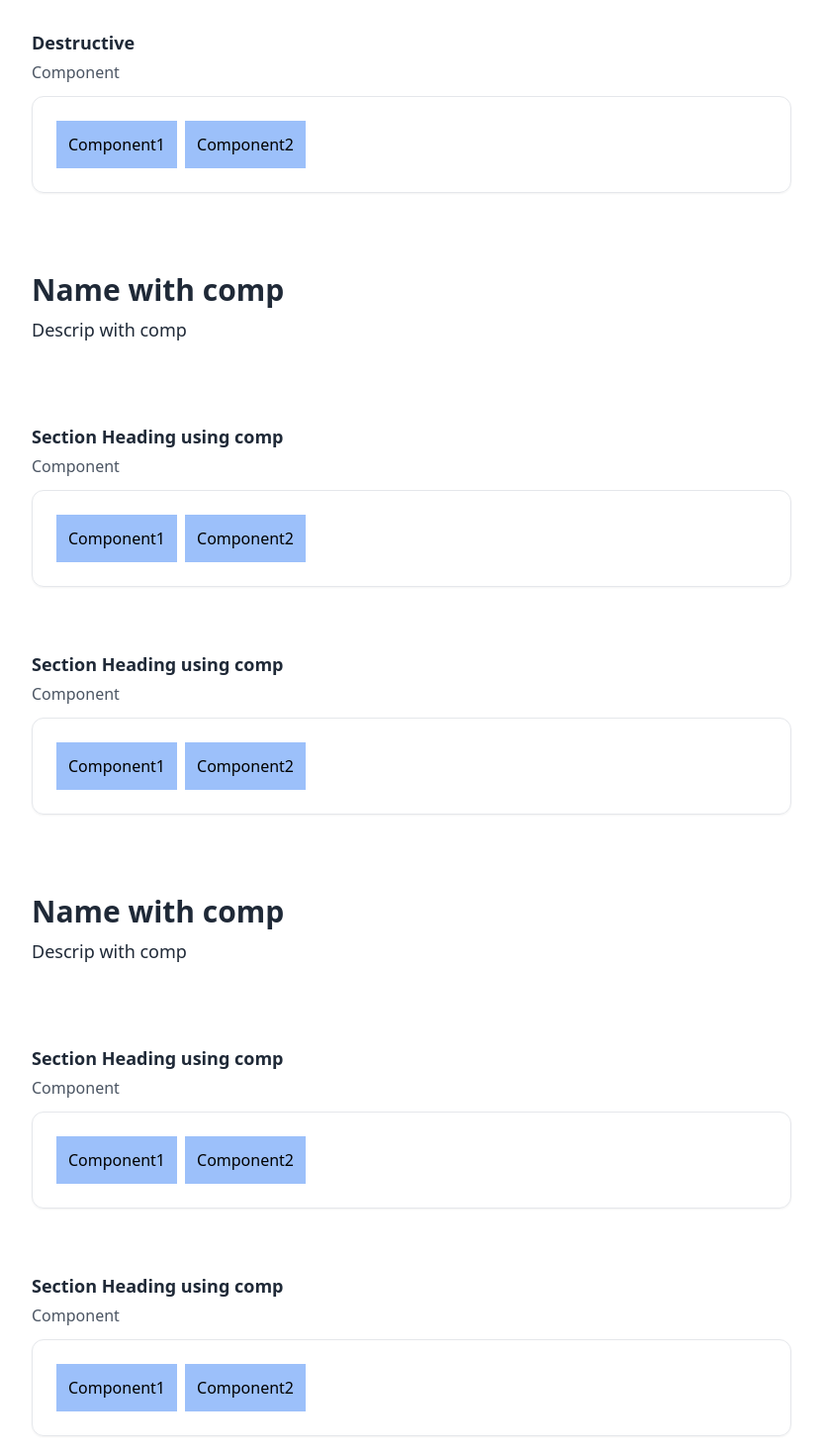
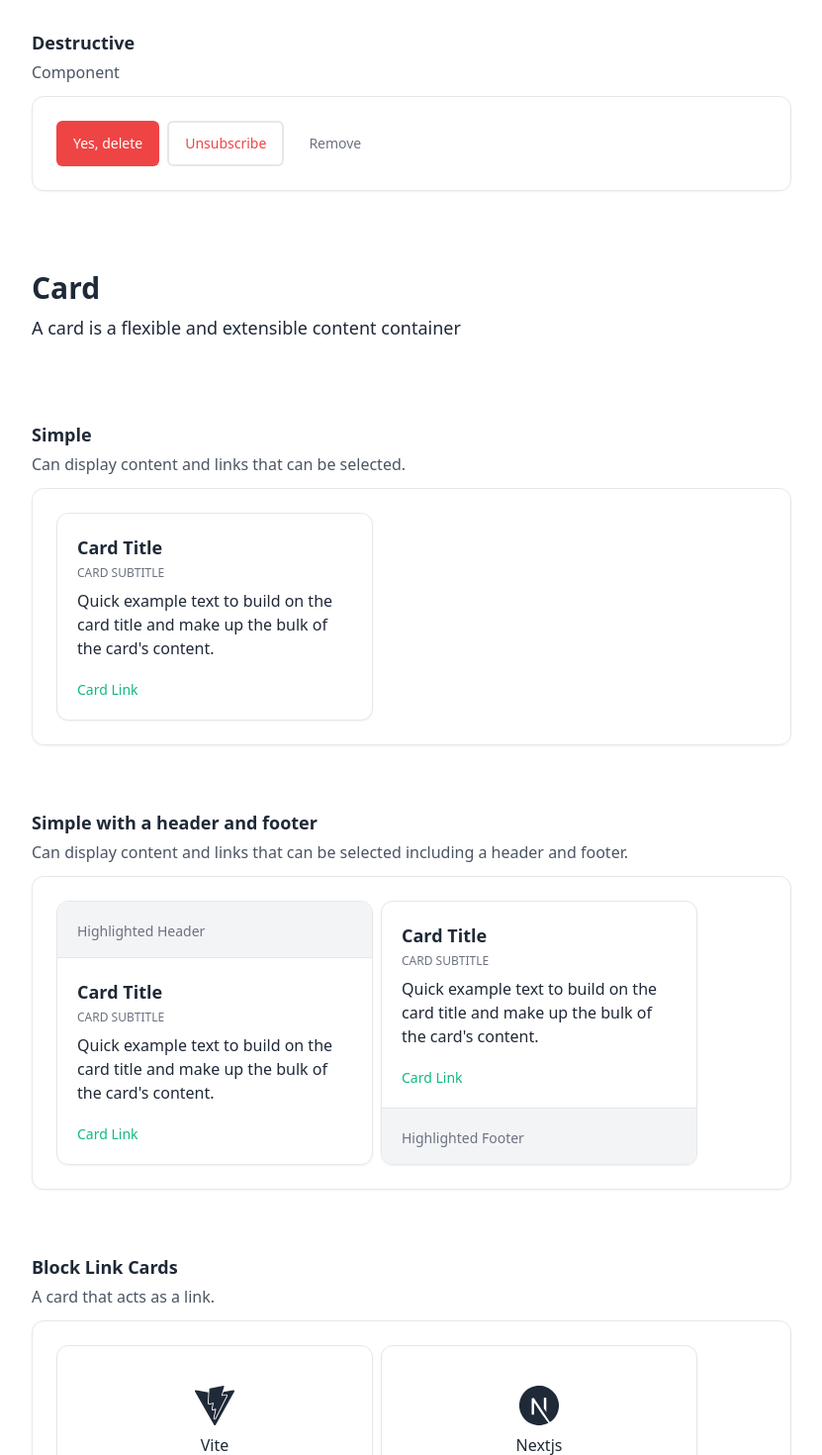
Before and after one commit to LandonHawes/ui-library, a React (Vite) app: page / in a window 1280 px wide. Shown: the part 940-2410 px from the top of the page at 99% size, without its empty margins (224-1055 px from the left). Built offline with nearby package versions, Linux system fonts and the light colour scheme.

Commit message:
added cards began inputs

```diff
--- a/package.json
+++ b/package.json
@@ -11,6 +11,7 @@
 		"preview": "vite preview"
 	},
 	"dependencies": {
+		"@tailwindcss/forms": "^0.5.7",
 		"react": "^18.2.0",
 		"react-dom": "^18.2.0",
 		"react-icons": "^4.12.0",
--- a/src/App.tsx
+++ b/src/App.tsx
@@ -2,6 +2,9 @@ import { Section } from "./components/site/Section"
 import { Container } from "./components/site/Container"
 import { Layout } from "./components/site/Layout"
 import { Button } from "./components/library/Button"
+import { BlockLinkCard, ContentCard } from "./components/library/Card"
+import { SiVite, SiNextdotjs } from "react-icons/si"
+import { Input } from "./components/library/Input"
 
 export default function App() {
 	return (
@@ -177,30 +180,102 @@ export default function App() {
 					</Button>
 				</Section>
 				<Section title="Destructive" description="Component">
-					<div className="bg-blue-500/50 p-3">Component1</div>
-					<div className="bg-blue-500/50 p-3">Component2</div>
+					<Button
+						colors={{
+							bg: "bg-red-500",
+							hoverBg: "hover:bg-red-600",
+							focusRing: "focus:ring-red-500",
+						}}
+					>
+						Yes, delete
+					</Button>
+					<Button
+						variant="secondary"
+						colors={{
+							text: "text-red-500",
+							hoverBg: "hover:bg-red-500",
+							focusRing: "focus:ring-red-500",
+							hoverBorder: "hover:border-red-500",
+						}}
+					>
+						Unsubscribe
+					</Button>
+					<Button
+						variant="tertiary"
+						colors={{
+							text: "text-gray-500",
+							hoverText: "hover:text-gray-700",
+							focusRing: "focus:ring-gray-500",
+						}}
+					>
+						Remove
+					</Button>
 				</Section>
 			</Container>
 
-			<Container title="Name with comp" description="Descrip with comp">
-				<Section title="Section Heading using comp" description="Component">
-					<div className="bg-blue-500/50 p-3">Component1</div>
-					<div className="bg-blue-500/50 p-3">Component2</div>
+			<Container
+				title="Card"
+				description="A card is a flexible and extensible content container"
+			>
+				<Section
+					title="Simple"
+					description="Can display content and links that can be selected."
+				>
+					{/* simple Card */}
+					<ContentCard
+						title="Card Title"
+						subtitle="Card subtitle"
+						plaintext="Quick example text to build on the card title and make up the bulk of the card's content."
+						link={{ url: "#", text: "Card Link" }}
+					></ContentCard>
 				</Section>
-				<Section title="Section Heading using comp" description="Component">
-					<div className="bg-blue-500/50 p-3">Component1</div>
-					<div className="bg-blue-500/50 p-3">Component2</div>
+				<Section
+					title="Simple with a header and footer"
+					description="Can display content and links that can be selected including a header and footer."
+				>
+					{/* simple Card */}
+					<ContentCard
+						header="Highlighted Header"
+						title="Card Title"
+						subtitle="Card subtitle"
+						plaintext="Quick example text to build on the card title and make up the bulk of the card's content."
+						link={{ url: "#", text: "Card Link" }}
+					></ContentCard>
+					<ContentCard
+						title="Card Title"
+						subtitle="Card subtitle"
+						plaintext="Quick example text to build on the card title and make up the bulk of the card's content."
+						link={{ url: "#", text: "Card Link" }}
+						footer="Highlighted Footer"
+					></ContentCard>
+				</Section>
+				<Section
+					title="Block Link Cards"
+					description="A card that acts as a link."
+				>
+					<BlockLinkCard url="https://vitejs.dev/" text="Vite">
+						<SiVite className="h-10 w-10" />
+					</BlockLinkCard>
+					<BlockLinkCard url="https://nextjs.org/" text="Nextjs">
+						<SiNextdotjs className="h-10 w-10" />
+					</BlockLinkCard>
 				</Section>
 			</Container>
-
-			<Container title="Name with comp" description="Descrip with comp">
-				<Section title="Section Heading using comp" description="Component">
-					<div className="bg-blue-500/50 p-3">Component1</div>
-					<div className="bg-blue-500/50 p-3">Component2</div>
+			<Container
+				title="Inputs"
+				description="An input is a field used to elicit a response from a user."
+			>
+				<Section title="Basic" description="Basic input with a placeholder.">
+					{/* basic input */}
+					<Input type="text" placeholder="Placeholder" />
+					{/* disabled basic */}
+					<Input type="text" placeholder="Placeholder but disabled" disabled />
 				</Section>
-				<Section title="Section Heading using comp" description="Component">
-					<div className="bg-blue-500/50 p-3">Component1</div>
-					<div className="bg-blue-500/50 p-3">Component2</div>
+				<Section title="Label" description="Input with a label.">
+					{/* simple Card */}
+				</Section>
+				<Section title="Description" description="Input with a description.">
+					{/*  */}
 				</Section>
 			</Container>
 		</Layout>
--- /dev/null
+++ b/src/components/library/Card.tsx
@@ -0,0 +1,106 @@
+import { twMerge } from "tailwind-merge"
+
+// Types for the props that will be passed to this component
+
+type CardContainerProps = React.HTMLAttributes<HTMLDivElement>
+
+export const CardContainer: React.FC<CardContainerProps> = ({
+	className,
+	children,
+	...props
+}) => {
+	// Base classes
+	const baseClasses: string = "rounded-xl border bg-white shadow-sm"
+
+	const mergeClasses = twMerge([baseClasses, className])
+
+	return (
+		<div className="w-full max-w-xs" {...props}>
+			<div className={mergeClasses}>{children}</div>
+		</div>
+	)
+}
+
+// Card for displaying Content
+export const ContentCard = ({
+	header,
+	footer,
+	title,
+	subtitle,
+	plaintext,
+	link,
+	children,
+}: {
+	header?: string
+	footer?: string
+	title?: string
+	subtitle?: string
+	plaintext?: string
+	link?: {
+		url: string
+		text: string
+	}
+	children?: React.ReactNode
+}) => {
+	return (
+		<CardContainer>
+			{header && (
+				<div className="rounded-t-xl border-b bg-gray-100 px-4 py-3 md:px-5 md:py-4">
+					<p className="mt-1 text-sm text-gray-500">{header}</p>
+				</div>
+			)}
+
+			<div className="flex flex-col p-4 md:p-5">
+				{title && <h3 className="text-lg font-bold text-gray-800">{title}</h3>}
+				{subtitle && (
+					<p className="mt-1 text-xs font-medium uppercase text-gray-500">
+						{subtitle}
+					</p>
+				)}
+				{plaintext && <p className="mt-2 text-gray-800">{plaintext}</p>}
+				{children}
+				{link && (
+					<a
+						href={link.url}
+						className="mt-5 inline-flex items-center gap-2 text-sm font-medium text-emerald-500 hover:text-emerald-600"
+					>
+						{link.text}
+					</a>
+				)}
+			</div>
+			{footer && (
+				<div className="rounded-b-xl border-t bg-gray-100 px-4 py-3 md:px-5 md:py-4">
+					<p className="mt-1 text-sm text-gray-500">{footer}</p>
+				</div>
+			)}
+		</CardContainer>
+	)
+}
+
+// Card for Block links
+export const BlockLinkCard = ({
+	url,
+	text,
+	children,
+}: {
+	url?: string
+	text?: string
+	children: React.ReactNode
+}) => {
+	const linkClasses: string = "flex flex-col items-center p-6 sm:p-10"
+
+	const linkContent = (
+		<>
+			{children}
+			{text && <p className="mt-2 font-medium">{text}</p>}
+		</>
+	)
+
+	return (
+		<CardContainer className="text-gray-800 transition-colors hover:bg-gray-200/50">
+			<a href={url || "#"} className={linkClasses} target="_blank">
+				{linkContent}
+			</a>
+		</CardContainer>
+	)
+}
--- /dev/null
+++ b/src/components/library/Input.tsx
@@ -0,0 +1,26 @@
+// Defined types for props
+import { twMerge } from "tailwind-merge"
+
+type InputProps = React.InputHTMLAttributes<HTMLInputElement> & {
+	label?: string
+	description?: string
+}
+
+export const Input: React.FC<InputProps> = ({
+	label,
+	description,
+	className,
+	...props
+}) => {
+	// Base
+	const baseClasses: string =
+		"block w-full rounded-md border-gray-200 px-4 py-3 text-sm focus:border-emerald-500 focus:ring-emerald-500 disabled:pointer-events-none disabled:opacity-50"
+
+	const mergeClasses: string = twMerge([baseClasses, className])
+
+	return (
+		<div>
+			<input {...props} className={mergeClasses} />
+		</div>
+	)
+}
--- a/tailwind.config.js
+++ b/tailwind.config.js
@@ -1,8 +1,9 @@
 /** @type {import('tailwindcss').Config} */
+import formsPlugin from "@tailwindcss/forms"
 export default {
-  content: ["./index.html", "./src/**/*.{js,ts,jsx,tsx}"],
-  theme: {
-    extend: {},
-  },
-  plugins: [],
+	content: ["./index.html", "./src/**/*.{js,ts,jsx,tsx}"],
+	theme: {
+		extend: {},
+	},
+	plugins: [formsPlugin],
 }
```
Also changed, not shown: 1 other file (tests, documents, lock files or other folders).
